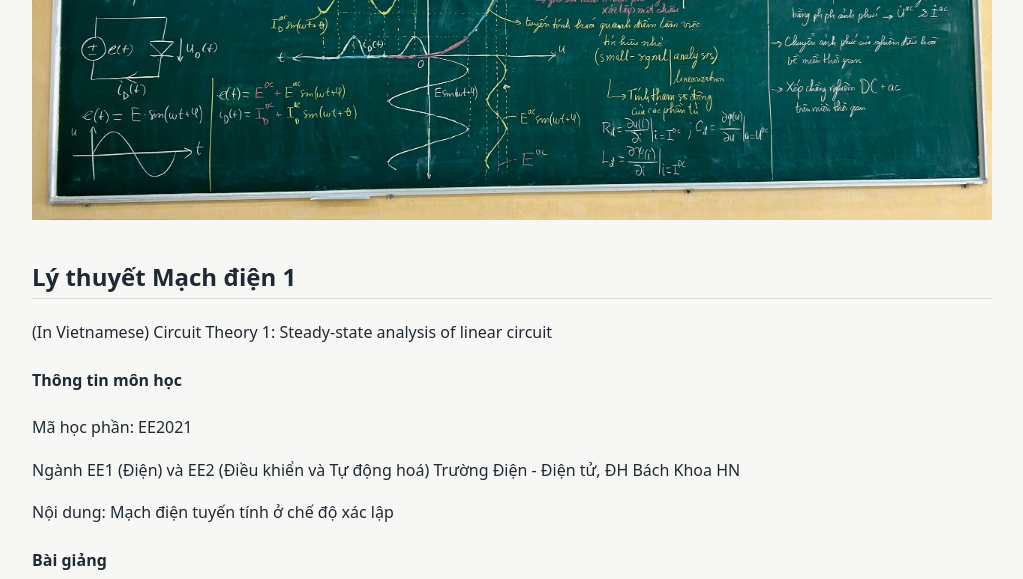
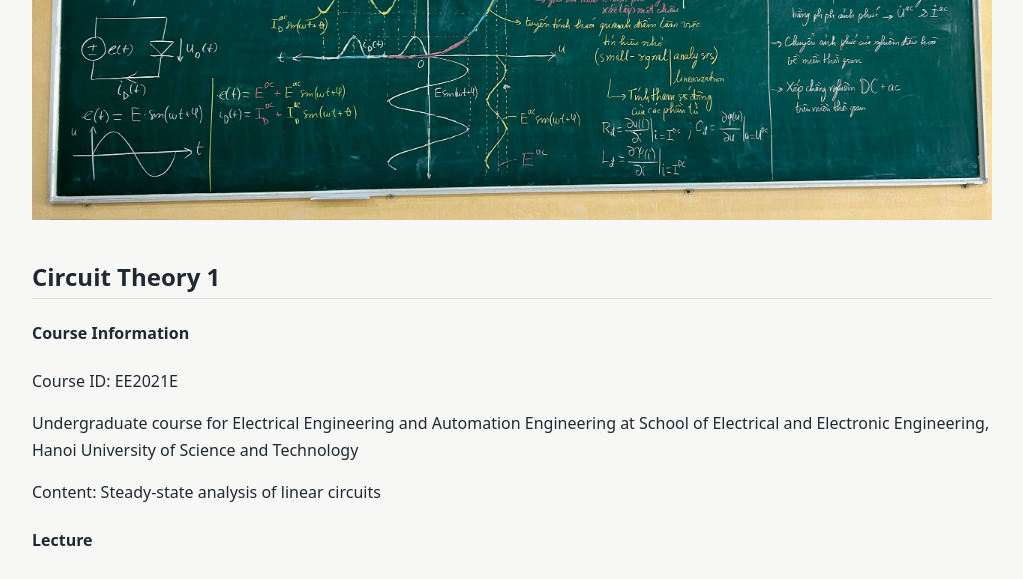
Before and after one commit to baohuynguyen/baohuynguyen.github.io, a Jekyll site: the page built from teaching.md, in a window 1280 px wide and 1400 px high, scrolled down 317 px. Shown: the top 579 px of the window, without its empty margins (128-1151 px from the left). Built offline with Jekyll 4.4.1, drawn with Linux system fonts in a browser that asks for light colours; some of the changed text lies outside the part shown.

Commit message:
Update teaching.md

```diff
--- a/teaching.md
+++ b/teaching.md
@@ -10,9 +10,34 @@ You will find the lectures' materials (slides) below. The photo is just to say I
 
 <img src="/assets/img/blackboard.jpg" alt="Activities banner" style="width:100%; height:auto;">
 
+## Circuit Theory 1
+
+#### Course Information
+
+Course ID: EE2021E
+
+Undergraduate course for Electrical Engineering and Automation Engineering at School of Electrical and Electronic Engineering, Hanoi University of Science and Technology
+
+Content: Steady-state analysis of linear circuits
+
+#### Lecture
+
+<ul>
+  <li>
+    <a href="{{ '/assets/files/teaching/Baigiang_LTM1_BHN.pdf' | relative_url }}" target="_blank" rel="noopener">
+      [Download] Slides Circuit Theory 1
+    </a>
+  </li>
+</ul>
+
+<iframe
+  src="{{ '/assets/files/teaching/CircuitTheory1LectureBHN.pdf' | relative_url }}"
+  width="100%"
+  height="700px"
+  style="border: 1px solid #d9ded7; border-radius: 6px;">
+</iframe>
+
 ## Lý thuyết Mạch điện 1
-
-(In Vietnamese) Circuit Theory 1: Steady-state analysis of linear circuit
 
 #### Thông tin môn học
 
@@ -40,8 +65,6 @@ Nội dung: Mạch điện tuyến tính ở chế độ xác lập
 </iframe>
 
 ## Lý thuyết Mạch điện 2
-
-(In Vietnamese) Circuit Theory 2: Transient analysis of linear circuit, Nonlinear circuit in steady-state and transient modes, Transmission line
 
 #### Thông tin môn học
 
```
